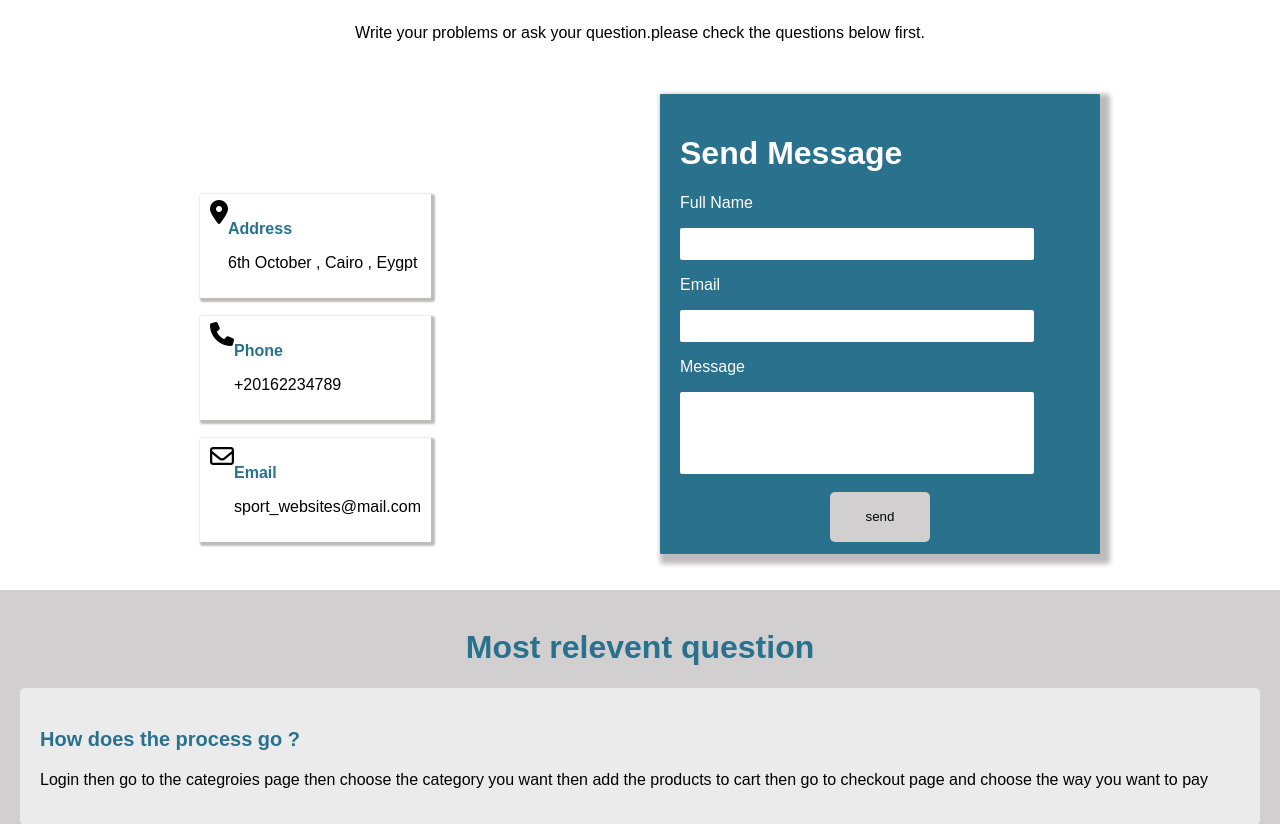
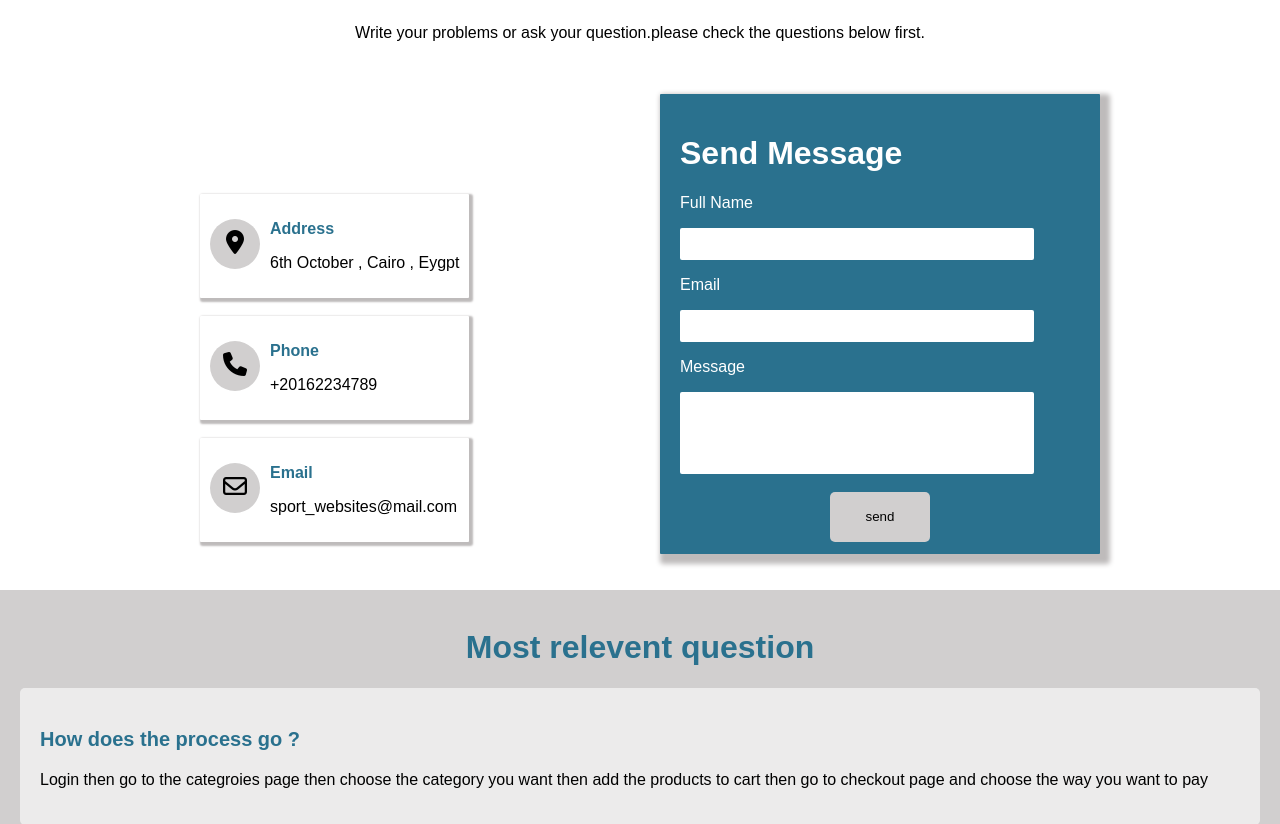
Before and after one commit to SamaRostom/Sportswear-e-commerce-web-app-, a PHP site: page /contactus.html in a window 1280 px wide. Shown: the part 240-1064 px from the top of the page. Run offline with PHP 8.4, Linux system fonts and the light colour scheme; some libraries are stand-ins or nearby versions.

Commit message:
Update contactstyle.css

```diff
--- a/css/contactstyle.css
+++ b/css/contactstyle.css
@@ -10,7 +10,7 @@ body{
 section{
     display:flex;
 }
-.icon{
+.icn{
 
     display:inline;
     background:#d1cfcf;
```
